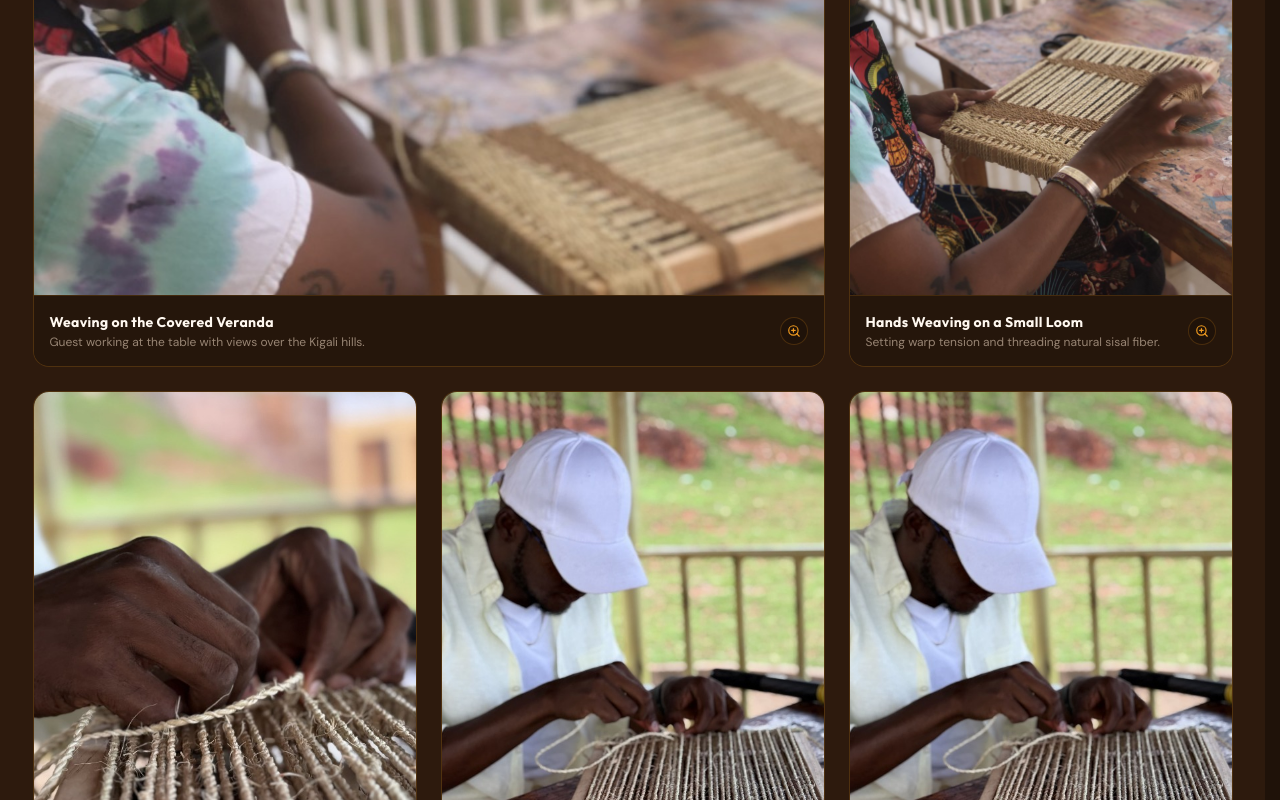
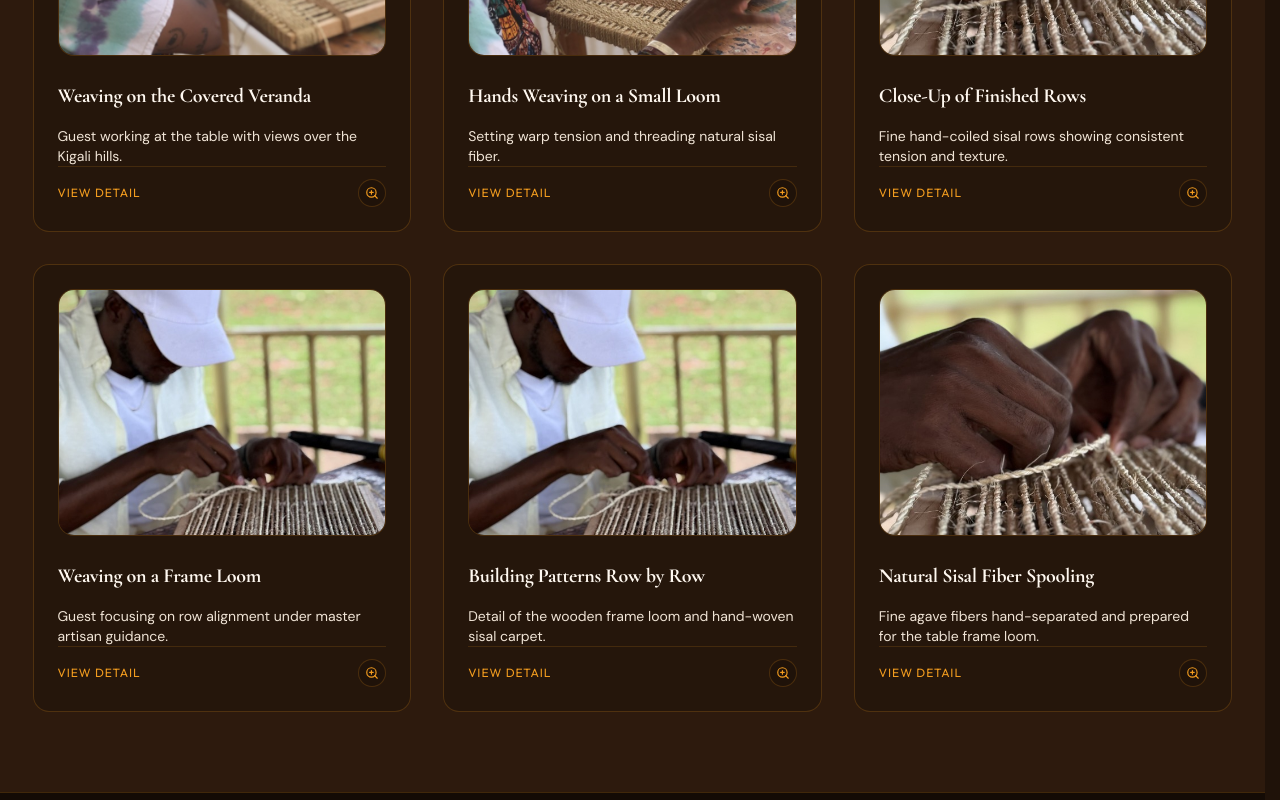
Before and after one commit to Afrojuju123/Jundesigns, a Next.js app: page /workshops/hand-weaving in a window 1280 px wide. Shown: the part 3780-4580 px from the top of the page. Built offline with nearby package versions, Linux system fonts and the light colour scheme.

Commit message:
fix(gallery): fill authentic images and audit image inventory

```diff
--- a/src/components/organisms/GalleryGrid.tsx
+++ b/src/components/organisms/GalleryGrid.tsx
@@ -1,8 +1,8 @@
 "use client";
 
 import React, { useState, useEffect } from "react";
+import Image from "next/image";
 import { X, ZoomIn } from "lucide-react";
-import { ImageSlot } from "@/components/atoms/ImageSlot";
 import { cn } from "@/lib/utils";
 
 export interface GalleryItem {
@@ -43,105 +43,110 @@ export const GalleryGrid: React.FC<GalleryGridProps> = ({
 
   return (
     <>
+      {/* Equal 3-column / 2-column / 1-column grid with items-stretch */}
       <div
         className={cn(
-          "grid grid-cols-1 sm:grid-cols-2 lg:grid-cols-3 gap-6 items-stretch",
+          "grid grid-cols-1 sm:grid-cols-2 lg:grid-cols-3 gap-6 sm:gap-8 items-stretch w-full",
           className
         )}
       >
         {items.map((item, idx) => (
-          <div
+          <article
             key={item.id}
-            onClick={() => setActiveItem(item)}
-            className={cn(
-              "group relative cursor-pointer overflow-hidden rounded-card border border-amber-400/20 bg-brown-850 flex flex-col justify-between transition-all duration-quick hover:border-amber-400/50 hover:shadow-warm-low",
-              idx === 0 ? "sm:col-span-2 lg:col-span-2" : ""
-            )}
+            onClick={() => item.src && setActiveItem(item)}
+            className="group relative cursor-pointer overflow-hidden rounded-card border border-amber-400/20 bg-brown-850 p-5 sm:p-6 flex flex-col h-full transition-all duration-quick hover:border-amber-400/50 hover:shadow-warm-low select-none"
             role="button"
             tabIndex={0}
             onKeyDown={(e) => {
               if (e.key === "Enter" || e.key === " ") {
                 e.preventDefault();
-                setActiveItem(item);
+                if (item.src) setActiveItem(item);
               }
             }}
             aria-label={`View photo: ${item.title}`}
           >
-            <div className="relative w-full flex-1 min-h-[220px]">
-              <ImageSlot
+            {/* Fixed 4:3 Aspect Ratio Image */}
+            <div className="relative aspect-[4/3] w-full rounded-card overflow-hidden border border-amber-400/20 bg-brown-900 mb-4 shrink-0">
+              {item.src ? (
+                <Image
                   src={item.src}
                   alt={item.title}
-                label={item.title}
-                aspectRatio={item.aspectRatio || (idx === 0 ? "16/9" : "4/3")}
-                radius="none"
-                className="h-full border-none"
+                  fill
+                  sizes="(max-width: 640px) 100vw, (max-width: 1024px) 50vw, 33vw"
+                  loading={idx < 3 ? "eager" : "lazy"}
+                  className="object-cover transition-transform duration-smooth group-hover:scale-105"
                 />
+              ) : (
+                <div className="w-full h-full flex items-center justify-center bg-brown-900 text-sand-muted text-xs">
+                  {process.env.NODE_ENV === "development" ? "PHOTO SLOT" : ""}
+                </div>
+              )}
             </div>
 
-            <div className="p-4 text-left border-t border-amber-400/15 flex items-center justify-between bg-brown-850">
-              <div>
-                <h4 className="font-display font-bold text-sm tracking-wide text-sand-bright group-hover:text-amber transition-colors">
+            {/* Content Column */}
+            <div className="flex flex-col flex-1">
+              <h4 className="font-serif text-lg sm:text-xl font-bold text-sand-bright line-clamp-2 min-h-[3rem] flex items-center group-hover:text-amber transition-colors">
                 {item.title}
               </h4>
-                <p className="font-sans text-xs text-sand-muted line-clamp-1 mt-0.5">
+              <p className="font-sans text-xs sm:text-sm text-sand-primary line-clamp-2 min-h-[2.5rem] mt-1.5 leading-relaxed">
                 {item.description}
               </p>
-              </div>
-              <span className="p-1.5 rounded-full bg-brown-900 border border-amber-400/20 text-amber group-hover:bg-amber group-hover:text-brown-900 transition-colors shrink-0 ml-2">
+
+              {/* Action row pinned to bottom with mt-auto */}
+              <div className="mt-auto pt-3 border-t border-amber-400/15 flex items-center justify-between text-xs text-amber font-display uppercase tracking-button">
+                <span>View detail</span>
+                <span className="p-1.5 rounded-full bg-brown-900 border border-amber-400/20 text-amber group-hover:bg-amber group-hover:text-brown-950 transition-colors">
                   <ZoomIn className="w-3.5 h-3.5 stroke-[2]" />
                 </span>
               </div>
             </div>
+          </article>
         ))}
       </div>
 
       {/* Accessible Modal Lightbox */}
-      {activeItem && (
+      {activeItem && activeItem.src && (
         <div
+          className="fixed inset-0 z-50 bg-brown-950/90 backdrop-blur-md flex items-center justify-center p-4 sm:p-6 animate-reveal"
           role="dialog"
           aria-modal="true"
-          aria-labelledby="lightbox-title"
-          className="fixed inset-0 z-50 flex items-center justify-center p-4 sm:p-6 bg-brown-950/90 backdrop-blur-md animate-reveal"
+          aria-label={`Expanded view: ${activeItem.title}`}
           onClick={() => setActiveItem(null)}
         >
           <div
-            className="relative w-full max-w-3xl rounded-card bg-brown-900 border border-amber-400/40 p-6 md:p-8 shadow-drawer space-y-4"
+            className="relative max-w-4xl w-full bg-brown-900 border border-amber-400/30 rounded-hero overflow-hidden shadow-drawer text-left"
             onClick={(e) => e.stopPropagation()}
           >
-            <div className="flex items-center justify-between border-b border-amber-400/15 pb-4">
-              <div>
-                <span className="font-display text-xs font-bold uppercase tracking-eyebrow text-amber">
-                  — WORKSHOP ARCHIVE
-                </span>
-                <h3
-                  id="lightbox-title"
-                  className="font-serif text-2xl md:text-3xl font-bold text-sand-bright mt-1"
-                >
-                  {activeItem.title}
-                </h3>
-              </div>
             <button
               onClick={() => setActiveItem(null)}
-                aria-label="Close modal"
-                className="w-10 h-10 rounded-full bg-brown-800 border border-amber-400/30 flex items-center justify-center text-sand-bright hover:text-amber hover:border-amber transition-colors cursor-pointer"
+              className="absolute top-4 right-4 z-10 p-2 rounded-full bg-brown-950/80 text-sand-primary hover:text-amber border border-amber-400/30 transition-colors cursor-pointer"
+              aria-label="Close dialog"
             >
-                <X className="w-5 h-5 stroke-[1.5]" />
+              <X className="w-5 h-5" />
             </button>
-            </div>
 
-            <div className="w-full">
-              <ImageSlot
+            <div className="relative aspect-[16/10] sm:aspect-[16/9] w-full bg-brown-950">
+              <Image
                 src={activeItem.src}
                 alt={activeItem.title}
-                label={activeItem.title}
-                aspectRatio="16/9"
-                radius="card"
+                fill
+                priority
+                sizes="(max-width: 1200px) 100vw, 1200px"
+                className="object-contain"
               />
             </div>
 
-            <p className="font-sans text-sm md:text-base text-sand-primary leading-relaxed text-left">
+            <div className="p-6 sm:p-8 space-y-2 bg-brown-900 border-t border-amber-400/20">
+              <span className="font-display text-xs font-bold uppercase tracking-eyebrow text-amber block">
+                Jun Designs Artisan Documentary
+              </span>
+              <h3 className="font-serif text-2xl font-bold text-sand-bright">
+                {activeItem.title}
+              </h3>
+              <p className="font-sans text-sm sm:text-base text-sand-primary leading-relaxed max-w-2xl">
                 {activeItem.description}
               </p>
+            </div>
           </div>
         </div>
       )}
--- a/src/content/workshops.ts
+++ b/src/content/workshops.ts
@@ -173,6 +173,20 @@ export const workshops: Workshop[] = [
         src: "/images/dance/dance-courtyard-performance.jpg",
         aspectRatio: "4/3",
       },
+      {
+        id: "dance-5",
+        title: "Outdoor Traditional Dance Instruction",
+        description: "Instructor guiding guests through foundational posture and arm cadence.",
+        src: "/images/traditional-dance-outdoor.jpg",
+        aspectRatio: "4/3",
+      },
+      {
+        id: "dance-6",
+        title: "Pavilion Group Dance Gathering",
+        description: "Practising traditional rhythm and footwork steps in the thatched pavilion on Rebero hill.",
+        src: "/images/schools/schools-dance-pavilion.jpg",
+        aspectRatio: "4/3",
+      },
     ],
   },
   {
@@ -242,6 +256,13 @@ export const workshops: Workshop[] = [
         src: "/images/weaving/weaving-man-focus.jpg",
         aspectRatio: "3/4",
       },
+      {
+        id: "weave-6",
+        title: "Natural Sisal Fiber Spooling",
+        description: "Fine agave fibers hand-separated and prepared for the table frame loom.",
+        src: "/images/weaving/weaving-closeup-rows.jpg",
+        aspectRatio: "3/4",
+      },
     ],
   },
   {
@@ -306,6 +327,20 @@ export const workshops: Workshop[] = [
         src: "/images/igisoro-board-seeds.jpg",
         aspectRatio: "4/3",
       },
+      {
+        id: "igi-5",
+        title: "Inyambutsi Seed Sowing Motion",
+        description: "Close-up of fingers scooping and sowing seeds during rapid relay play.",
+        src: "/images/igisoro/igisoro-hand-seeds.jpg",
+        aspectRatio: "4/3",
+      },
+      {
+        id: "igi-6",
+        title: "Studio Strategic Match Play",
+        description: "Two-player tactical match guided step-by-step by local players on Rebero hill.",
+        src: "/images/igisoro/igisoro-board-perspective.jpg",
+        aspectRatio: "4/3",
+      },
     ],
   },
 ];
```
Also changed, not shown: scripts/generate-image-inventory.mjs (added, +63 -0 lines), 2 other files (tests, documents, lock files or other folders). Lines whose indentation alone changed are shown as unchanged.
